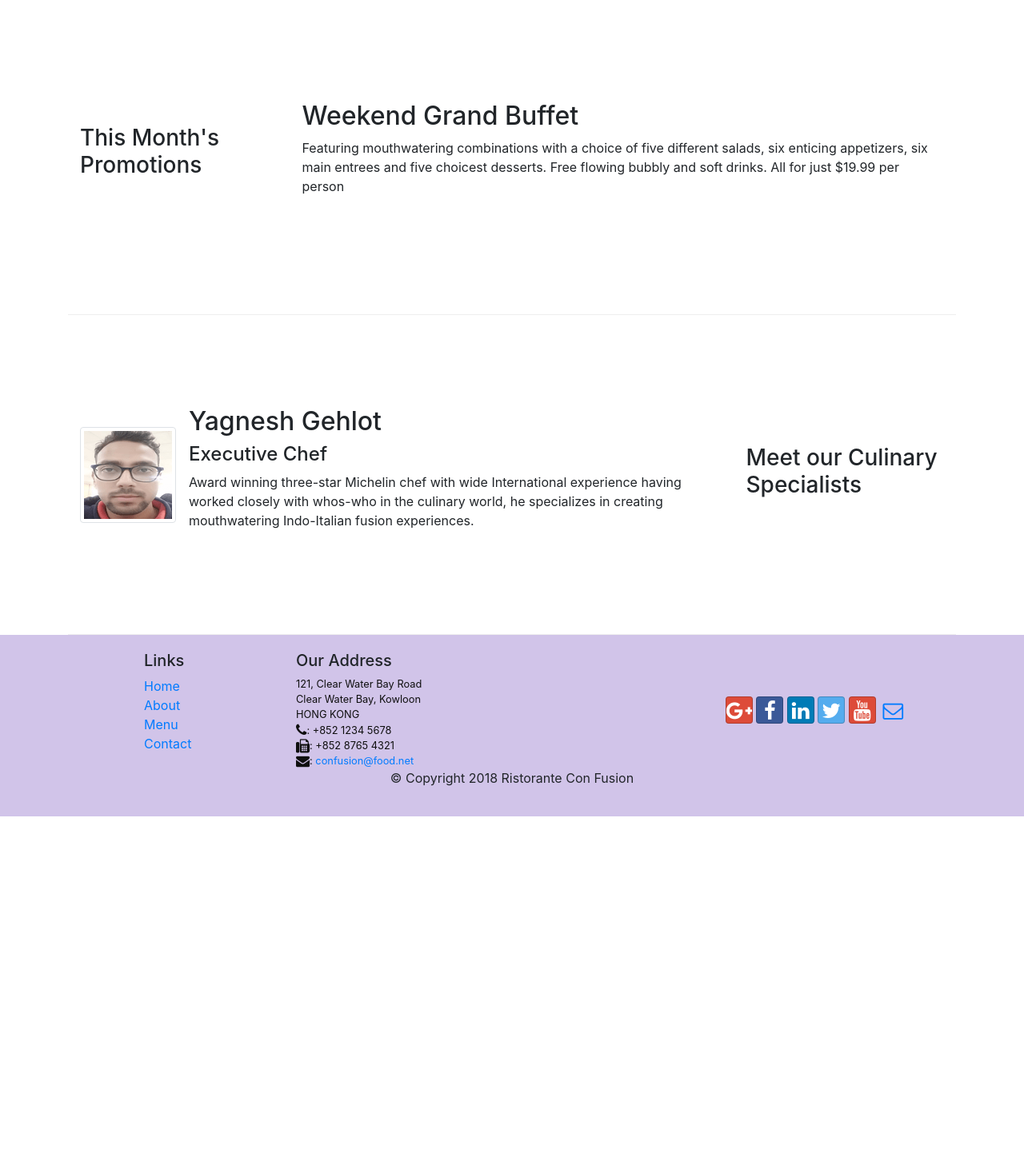
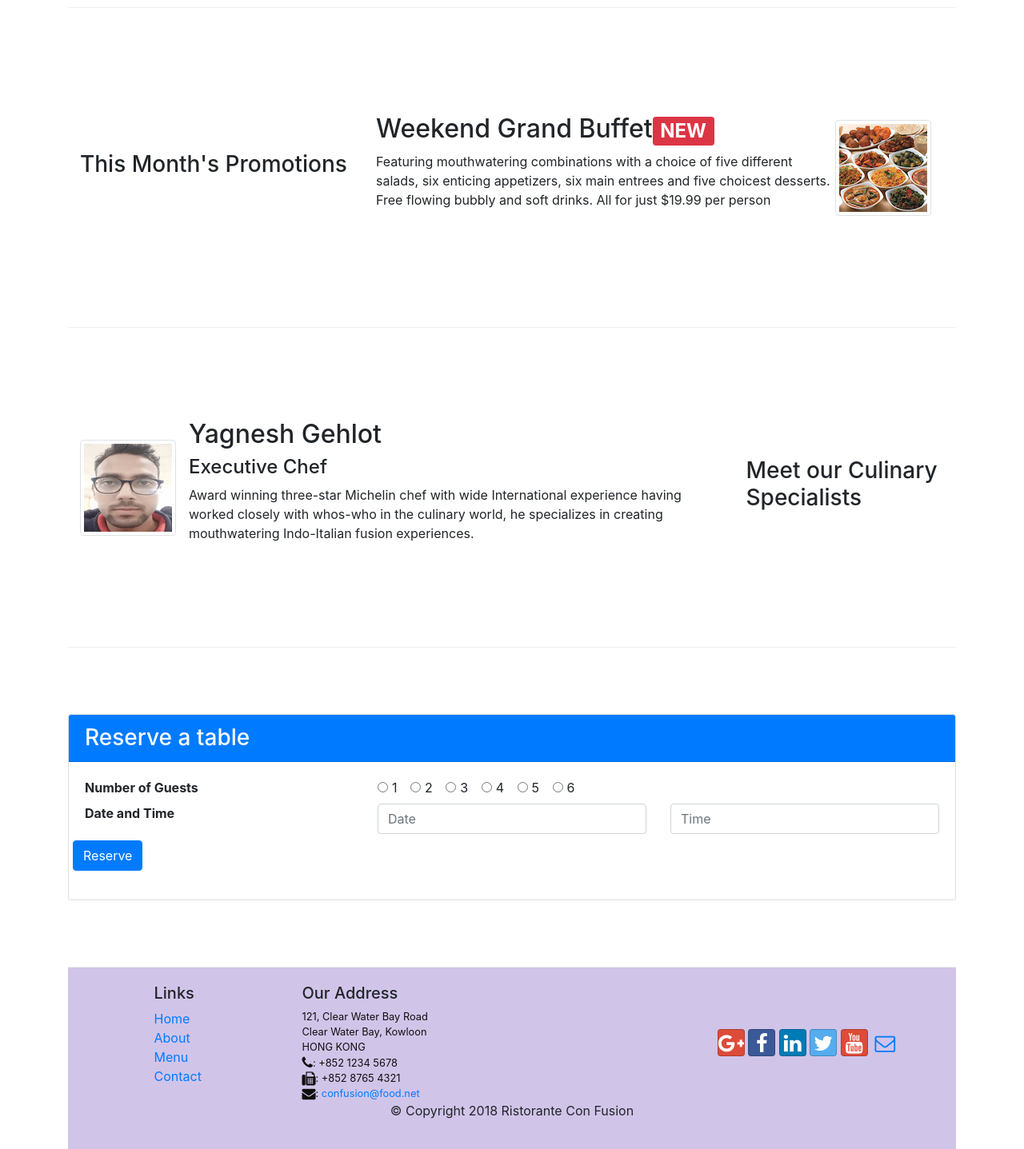
Before and after one commit to yagnesh25gehlot/Bootstrap-Intro, a website: page index.html in a window 1280 px wide. Shown: the part 740-2177 px from the top of the page at 80% size. Before the commit the page ends 1761 px from the top, so only its background shows below. Drawn offline with nearby package versions, Linux system fonts and the light colour scheme.

Commit message:
bootstrap made form and a function to navigate bottom of page

```diff
--- a/index.html
+++ b/index.html
@@ -51,14 +51,28 @@
                     <h1>Ristorante con Fusion</h1>
                     <p>We take inspiration from the World's best cuisines, and create a unique fusion experience. Our lipsmacking creations will tickle your culinary senses!</p>
                 </div>
-                <div class="col-12 col-sm align-self-center">
+                <div class="col-12 col-sm-3 align-self-center">
                     <img src="img/logo.png" class="img-fluid">
                 </div>
+                <div class="col-12 col-sm-2 align-self-center">
+                    <a href="#reserve" class="btn btn-primary btn-lg active" role="button" aria-pressed="true">Reserve Table</a>
+                </div>
+
             </div>
         </div>
     </header>
 
     <div class="container">
+
+        <div class="progress">
+            <div class="progress-bar progress-bar-striped bg-danger"
+            role="progressbar" style="width: 80%">
+            80%
+            </div>
+            </div>
+
+
+
 
         <div class="row row-content align-items-center" class="d-none d-lg-block">
             <div class="col-12 col-sm-4 order-sm-last col-md-3">
@@ -70,7 +84,8 @@
                     <img class="d-flex mr-3 img-thumbnail align-self-center"
                             src="img/uthappizza.png" alt="Uthappizza">
                     <div class="media-body">
-                        <h2 class="mt-0">Uthappizza</h2>
+                        <h2 class="mt-0">Uthappizza  <span class="badge badge-danger">HOT</span>  <span class="badge badge-pill badge-secondary">$4.99</span>    </h2>
+
                         <p class="d-none d-sm-block">A unique combination of Indian Uthappam (pancake) and
                             Italian pizza, topped with Cerignola olives, ripe vine
                             cherry tomatoes, Vidalia onion, Guntur chillies and
@@ -83,14 +98,29 @@
 
 
         <div class="row row-content align-items-center" class="d-none d-lg-block">
-            <div class="col-12 col-sm-4 col-md-3">
+            <div class="col col-sm order-sm-first col-md">
                 <h3>This Month's Promotions</h3>
             </div>
-            <div class="col col-sm col-md" class="d-none d-lg-block">
-                <h2>Weekend Grand Buffet</h2>
-                <p>Featuring mouthwatering combinations with a choice of five different salads, six enticing appetizers, six main entrees and five choicest desserts. Free flowing bubbly and soft drinks. All for just $19.99 per person </p>
+            <div class="col-12 col-sm-4 order-sm-last col-md-8">
+
+                <div class="media">
+
+                    <div class="media-body">
+                        <h2 class="mt-0">Weekend Grand Buffet<span class="badge badge-danger">NEW</span>  </h2>
+                        <p class="d-none d-sm-block">Featuring mouthwatering combinations with a choice of five different salads, six enticing appetizers, six main entrees and five choicest desserts. Free flowing bubbly and soft drinks. All for just $19.99 per person</p>
+                    </div>
+                    <img class="d-flex mr-3 img-thumbnail align-self-center"
+                    src="img/buffet.png" alt="buffet">
+
+                </div>
+
+
+
+
             </div>
-        </div>
+
+
+       </div>
 
         <div class="row row-content align-items-center" class="d-none d-lg-block">
             <div class="col-12 col-sm-4 order-sm-last col-md-3">
@@ -107,13 +137,109 @@
                             International experience having worked closely with
                             whos-who in the culinary world, he specializes in
                             creating mouthwatering Indo-Italian fusion experiences.
-                            </p>
+                        </p>
                     </div>
                 </div>
 
 
             </div>
         </div>
+
+        <div  class="row row-content align-items-center" id="reserve">
+
+
+
+
+                <div class="card">
+                    <h3 class="card-header bg-primary text-white">Reserve a table</h3>
+                    <div class="card-body">
+
+            <div class="form">
+
+                <dl class="row">
+                    <dt class="col-4">Number of Guests</dt>
+                    <dd class="col-8"><div class="form-check form-check-inline">
+                        <input class="form-check-input" type="radio" name="inlineRadioOptions" id="inlineRadio1" value="option1">
+                        <label class="form-check-label" for="inlineRadio1">1</label>
+                      </div>
+                      <div class="form-check form-check-inline">
+                        <input class="form-check-input" type="radio" name="inlineRadioOptions" id="inlineRadio2" value="option2">
+                        <label class="form-check-label" for="inlineRadio2">2</label>
+                      </div>
+                      <div class="form-check form-check-inline">
+                        <input class="form-check-input" type="radio" name="inlineRadioOptions" id="inlineRadio3" value="option3" >
+                        <label class="form-check-label" for="inlineRadio3">3</label>
+                      </div>
+                      <div class="form-check form-check-inline">
+                        <input class="form-check-input" type="radio" name="inlineRadioOptions" id="inlineRadio1" value="option1">
+                        <label class="form-check-label" for="inlineRadio1">4</label>
+                      </div>
+                      <div class="form-check form-check-inline">
+                        <input class="form-check-input" type="radio" name="inlineRadioOptions" id="inlineRadio2" value="option2">
+                        <label class="form-check-label" for="inlineRadio2">5</label>
+                      </div>
+                      <div class="form-check form-check-inline">
+                        <input class="form-check-input" type="radio" name="inlineRadioOptions" id="inlineRadio3" value="option3">
+                        <label class="form-check-label" for="inlineRadio3">6</label>
+                      </div>
+    </dd>
+
+
+
+
+
+    <dt class="col-4">Date and Time</dt>
+    <dd class="col-8">
+
+
+
+            <div class="row">
+              <div class="col-6">
+                <input type="text" class="form-control" placeholder="Date">
+              </div>
+              <div class="col-6">
+                <input type="text" class="form-control" placeholder="Time">
+              </div>
+            </div>
+
+
+
+
+
+    </dd>
+
+    <button type="button" class="btn btn-primary">Reserve</button>
+
+
+
+                </dl>
+
+
+
+
+
+
+
+
+
+      </div>
+
+
+
+
+
+                    </div>
+                </div>
+
+
+
+
+
+
+
+
+
+
     </div>
 
     <footer class="footer">
```
